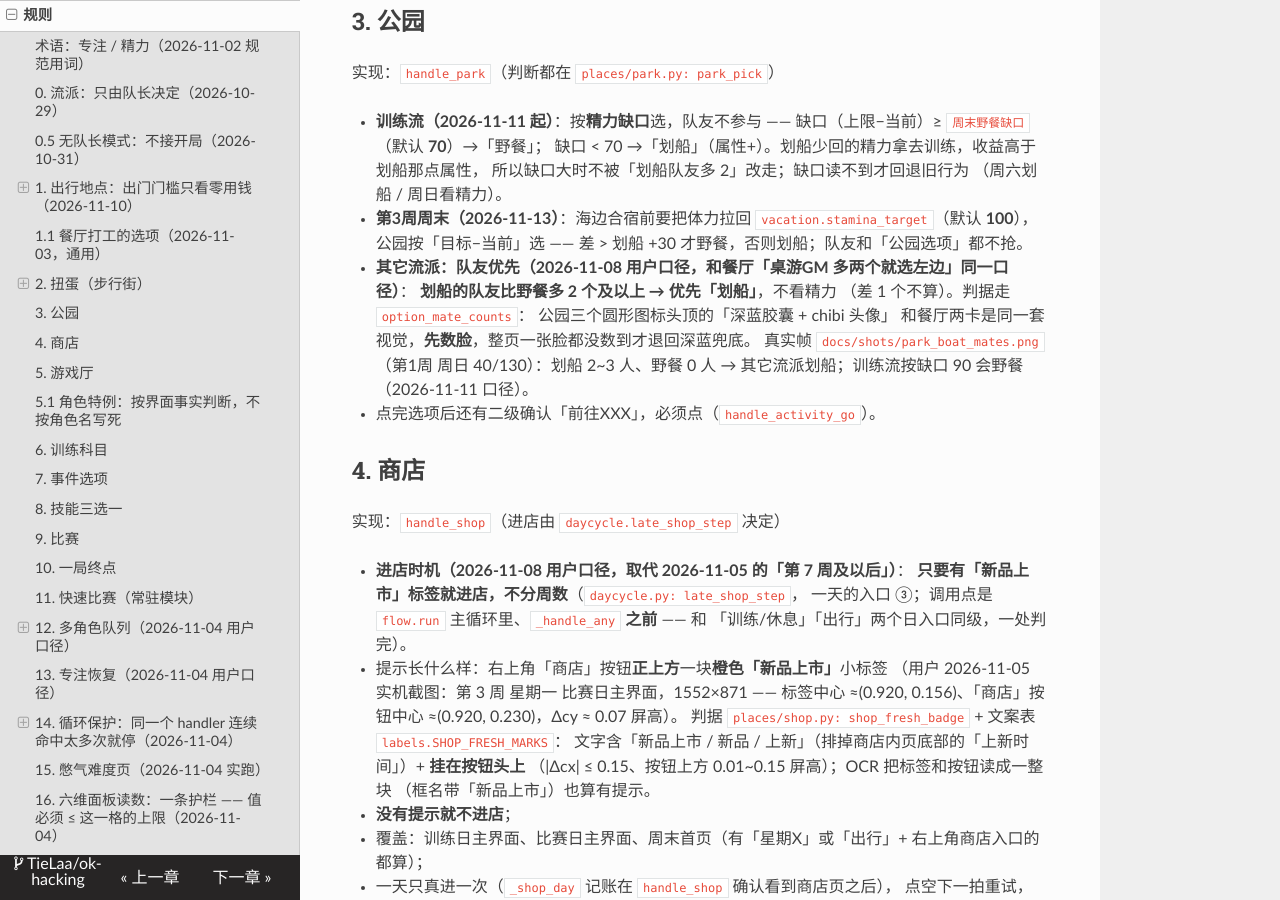
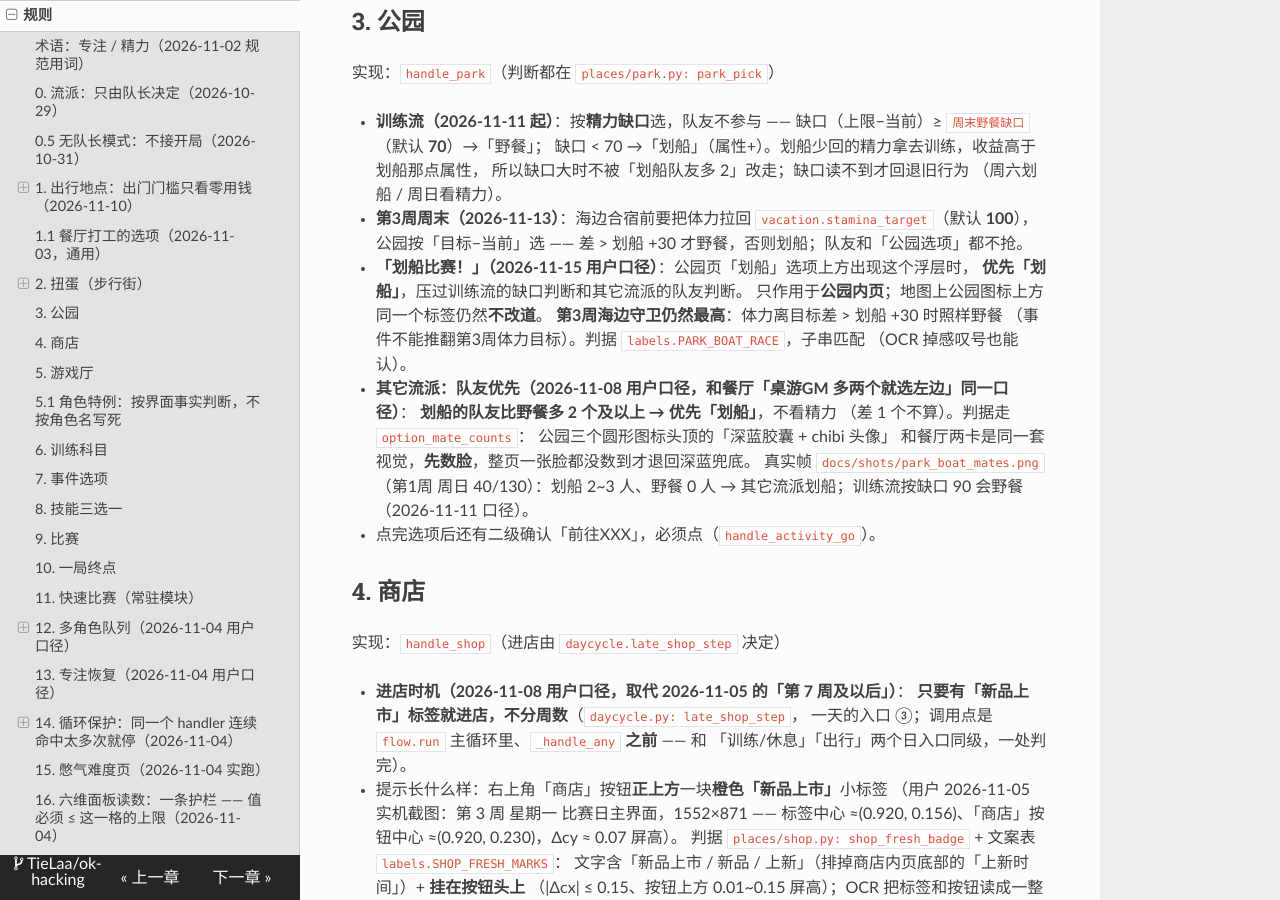
Before and after one commit to TieLaa/ok-hacking, an MkDocs documentation site: the page built from docs/RULES.md, in a window 1280 px wide and 900 px high, scrolled down 10396 px. Built offline with MkDocs 1.6.1, drawn with Linux system fonts in a browser that asks for light colours; nearby versions of some CDN libraries; some of the changed text lies outside the part shown.

Commit message:
补上划船比赛规则的文档和优先级说明
RULES 公园一节新增「划船比赛！」条目；park_pick docstring 写清
第3周海边守卫仍然最高。代码逻辑未改。

```diff
--- a/docs/RULES.md
+++ b/docs/RULES.md
@@ -408,6 +408,12 @@
 - **第3周周末（2026-11-13）**：海边合宿前要把体力拉回
   `vacation.stamina_target`（默认 **100**），公园按「目标−当前」选 ——
   差 > 划船 +30 才野餐，否则划船；队友和「公园选项」都不抢。
+- **「划船比赛！」（2026-11-15 用户口径）**：公园页「划船」选项上方出现这个浮层时，
+  **优先「划船」**，压过训练流的缺口判断和其它流派的队友判断。
+  只作用于**公园内页**；地图上公园图标上方同一个标签仍然**不改道**。
+  **第3周海边守卫仍然最高**：体力离目标差 > 划船 +30 时照样野餐
+  （事件不能推翻第3周体力目标）。判据 `labels.PARK_BOAT_RACE`，子串匹配
+  （OCR 掉感叹号也能认）。
 - **其它流派：队友优先（2026-11-08 用户口径，和餐厅「桌游GM 多两个就选左边」同一口径）**：
   **划船的队友比野餐多 2 个及以上 → 优先「划船」**，不看精力
   （差 1 个不算）。判据走 `option_mate_counts`：
@@ -543,7 +549,9 @@
 - `满经验`（器材卡 MAX）在日志里会给出来，但**不进评分**（框已经代表「满经验点亮」，
   再算一次会重复计分）。
 - 先只看**有队友**的科目，按屏幕从上往下逐个探测。
-- 排序：分数 → 队长推荐属性 → 当前数值低的（成长空间大）→ 屏幕上靠前（兜底）。
+- 排序：分数（含需求属性 +0.5）→ 当前数值低的（成长空间大）→ 屏幕上靠前（兜底）。
+  需求属性按队长**位置**取（`attributes.POSITION_TARGETS`），不读角色的 `preferred`
+  （2026-11-13 口径；细则见 [属性优先级](ATTRIBUTE_PRIORITY.md)）。
 - 失败率 > `失败率上限(%)`（默认 50）→ 退出科目页并强制休息（`_force_rest`）。
 - 训练日精力 < 阈值 → 休息（`flow.rest_threshold`）：
   - 平时：策略参数 `rest.stamina_threshold`（`strategy/params.json`，默认 50）；
```
Also changed, not shown: 1 other file.
